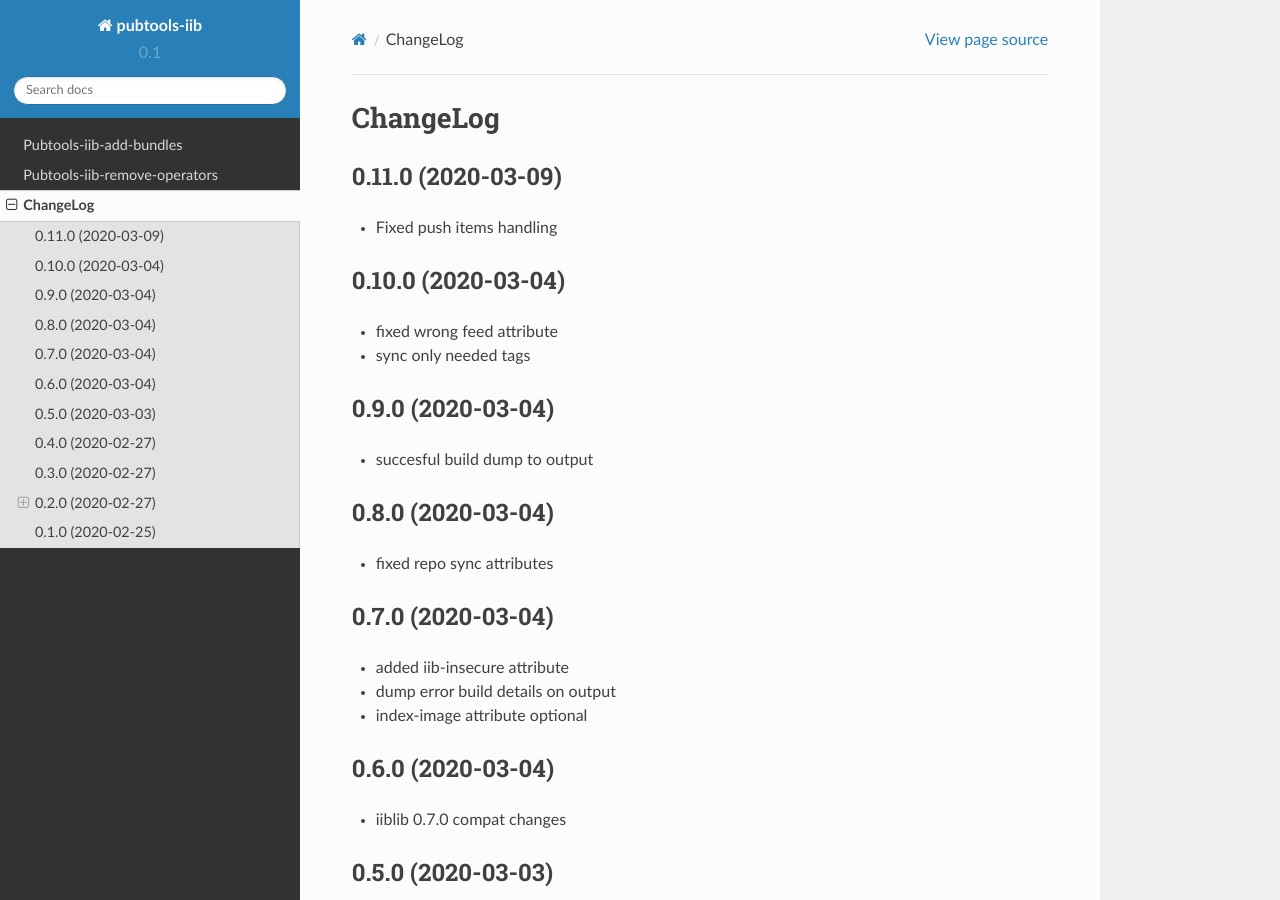
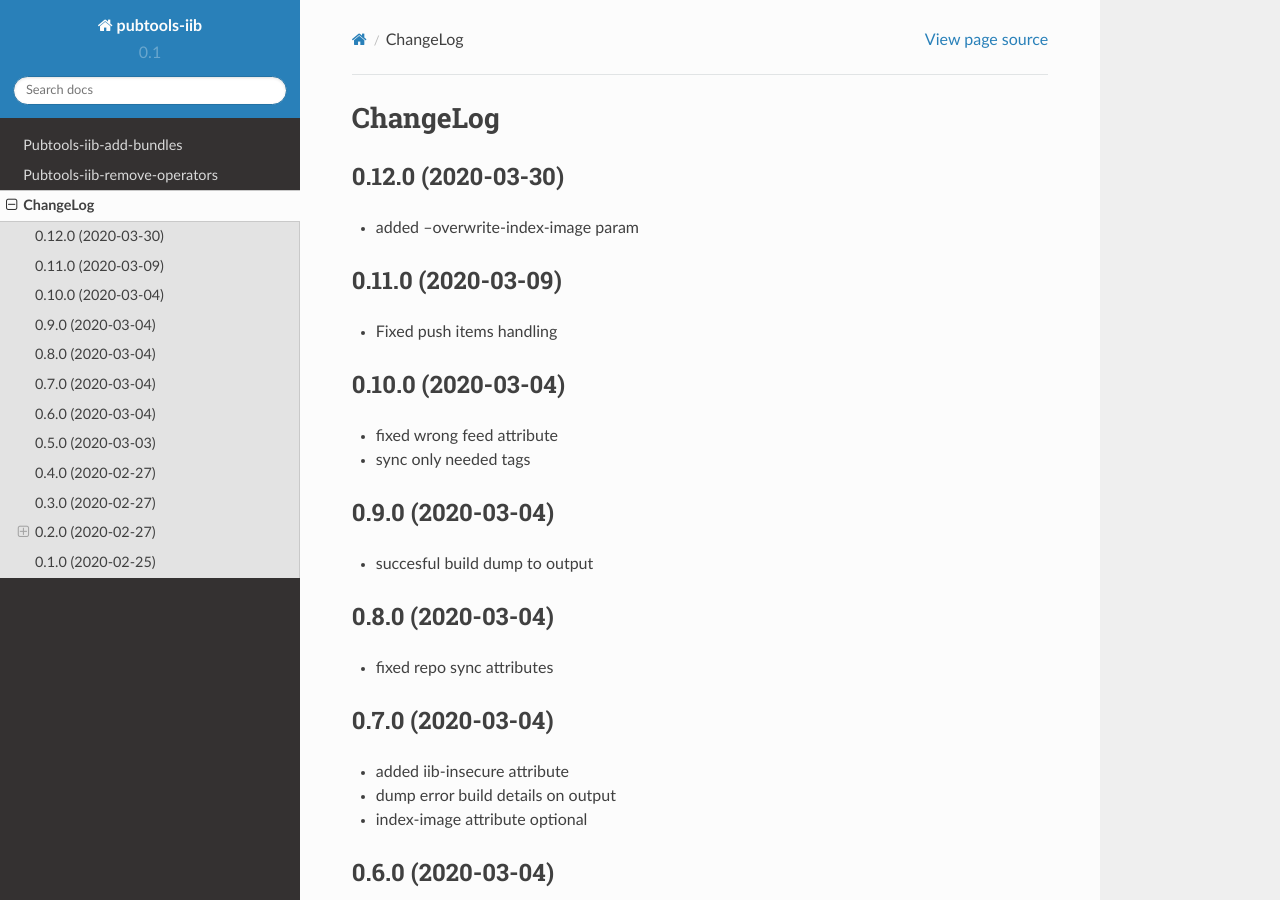
Before and after one commit to release-engineering/pubtools-iib, a Sphinx documentation site: the page built from docs/source/CHANGELOG.rst, in a window 1280 px wide and 900 px high. Built offline with Sphinx 7.4.7 and the Read the Docs theme 2.0.0, drawn with Linux system fonts in a browser that asks for light colours.

Commit message:
0.12.0 changelog

```diff
--- a/docs/source/CHANGELOG.rst
+++ b/docs/source/CHANGELOG.rst
@@ -1,5 +1,9 @@
 ChangeLog
 =========
+
+0.12.0 (2020-03-30)
+-------------------
+* added --overwrite-index-image param
 
 0.11.0 (2020-03-09)
 -------------------
--- a/requirements.txt
+++ b/requirements.txt
@@ -2,5 +2,5 @@ six
 setuptools
 pushcollector
 pubtools-pulp
-iiblib>=0.8.0
+iiblib>=0.9.0
 pubtools-pulplib
--- a/setup.py
+++ b/setup.py
@@ -66,7 +66,7 @@ if os.environ.get("READTHEDOCS", None):
 
 setup(
     name="pubtools-iib",
-    version="0.11.0",
+    version="0.12.0",
     description="Pubtools-iib",
     long_description=long_description,
     author="Jindrich Luza",
```
